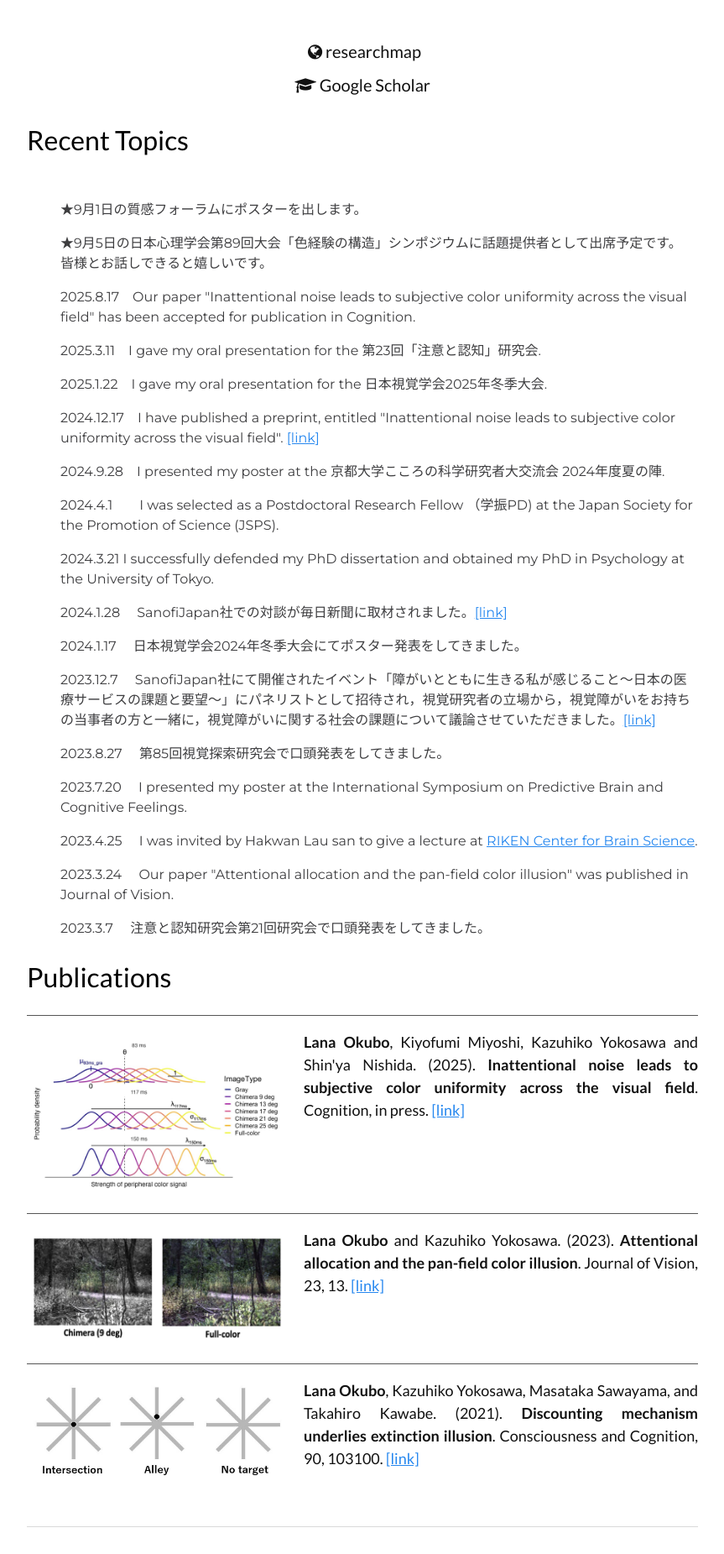
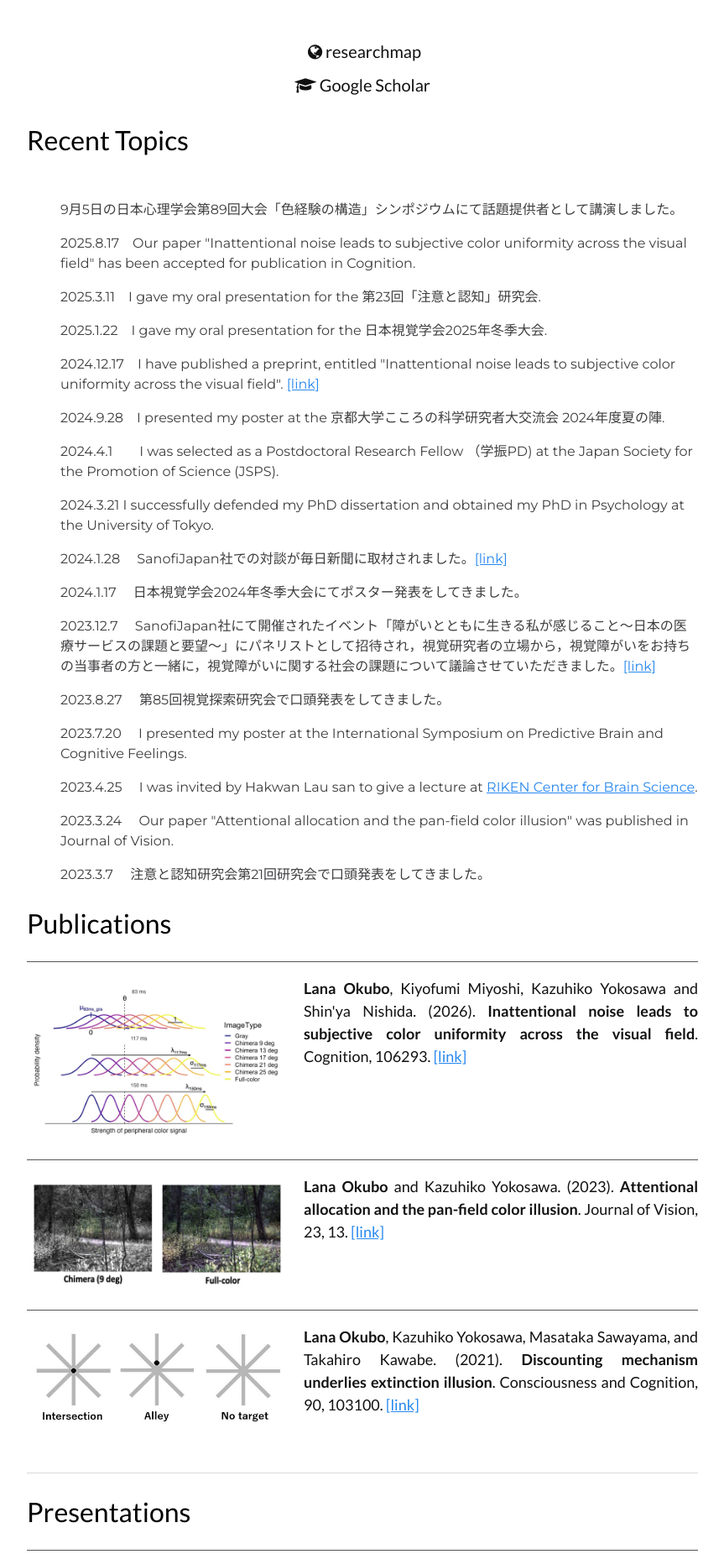
Before and after one commit to LNOKB/lnokb.github.io, a Jekyll site: the page built from index.html, in a window 1280 px wide. Shown: the part 788-2639 px from the top of the page at 84% size, without its empty margins (208-1071 px from the left). Built offline with Jekyll 4.4.1, drawn with Linux system fonts in a browser that asks for light colours.

Commit message:
Update index.html

```diff
--- a/index.html
+++ b/index.html
@@ -46,12 +46,10 @@ layout: home-page
     <ul>
 
 
-       <p class="subtitle">
-        ★9月1日の質感フォーラムにポスターを出します。
-      </p>
+
 
       <p class="subtitle">
-        ★9月5日の日本心理学会第89回大会「色経験の構造」シンポジウムに話題提供者として出席予定です。 皆様とお話しできると嬉しいです。
+        9月5日の日本心理学会第89回大会「色経験の構造」シンポジウムにて話題提供者として講演しました。
       </p>
 
        <p class="subtitle">
@@ -129,10 +127,10 @@ layout: home-page
      <li>
         <img src="{{site.baseurl}}/assets/img/12.jpg">
         <p>
-          <b>Lana Okubo</b>, Kiyofumi Miyoshi, Kazuhiko Yokosawa and Shin'ya Nishida. (2025).
+          <b>Lana Okubo</b>, Kiyofumi Miyoshi, Kazuhiko Yokosawa and Shin'ya Nishida. (2026).
           <b>Inattentional noise leads to subjective color uniformity across the visual field</b>.
-          Cognition, in press.
-        <a href="https://osf.io/preprints/psyarxiv/2caut" target="_blank">[link]</a>
+          Cognition, 106293.
+        <a href="https://www.sciencedirect.com/science/article/pii/S0010027725002331" target="_blank">[link]</a>
         </p>
       </li>
 
```
